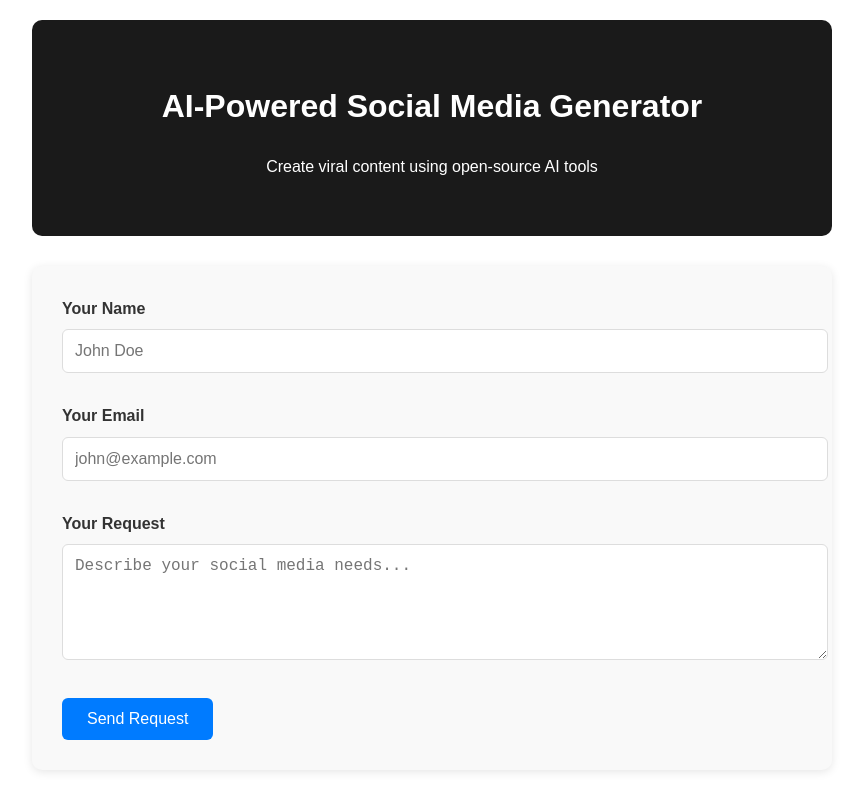
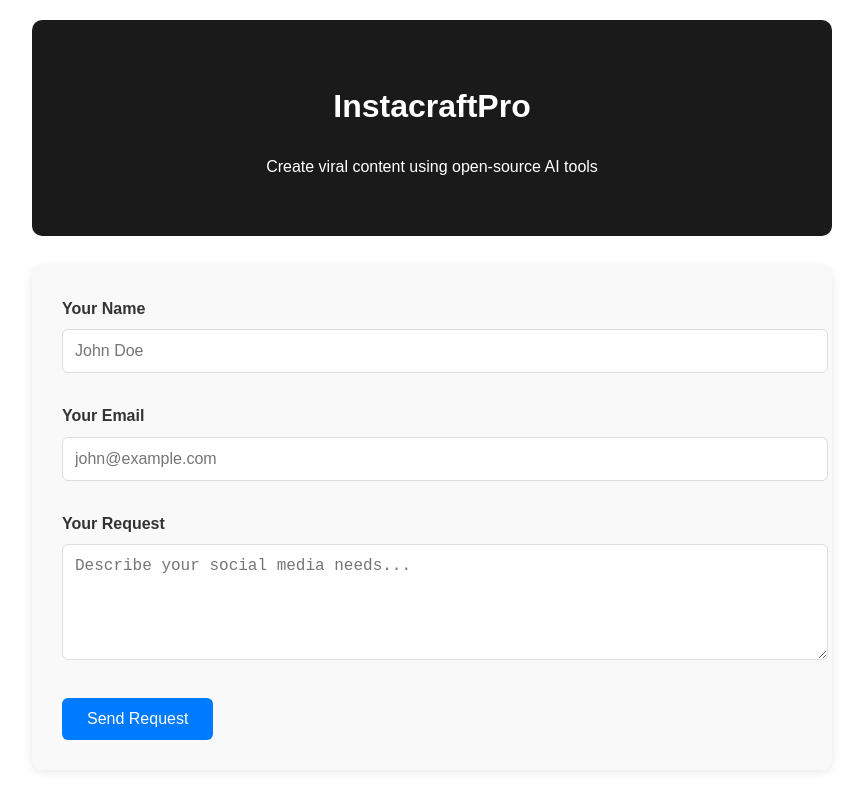
Before and after one commit to rlw89/InstacraftPro, a plain HTML site: page index.html in a window 1280 px wide. Shown: the whole page, without its empty margins (208-1071 px from the left). Drawn offline with Linux system fonts and the light colour scheme.

Commit message:
Update index.html

```diff
--- a/index.html
+++ b/index.html
@@ -3,7 +3,7 @@
 <head>
     <meta charset="UTF-8">
     <meta name="viewport" content="width=device-width, initial-scale=1.0">
-    <title>AI Social Tools</title>
+    <title>InstacraftPro</title>
     <style>
         body {
             font-family: Arial, sans-serif;
@@ -76,7 +76,7 @@
 </head>
 <body>
     <div class="header">
-        <h1>AI-Powered Social Media Generator</h1>
+        <h1>InstacraftPro</h1>
         <p>Create viral content using open-source AI tools</p>
     </div>
 
@@ -99,7 +99,7 @@
             <textarea id="message" name="message" rows="5" required placeholder="Describe your social media needs..."></textarea>
         </div>
 
-        <input type="hidden" name="redirect" value="https://yourusername.github.io/repo-name/thank-you.html">
+        <input type="hidden" name="redirect" value="https://rlw89.github.io/InstacraftPro//thank-you.html">
 
         <button type="submit">Send Request</button>
         <div class="success-message">Message sent successfully!</div>
```
